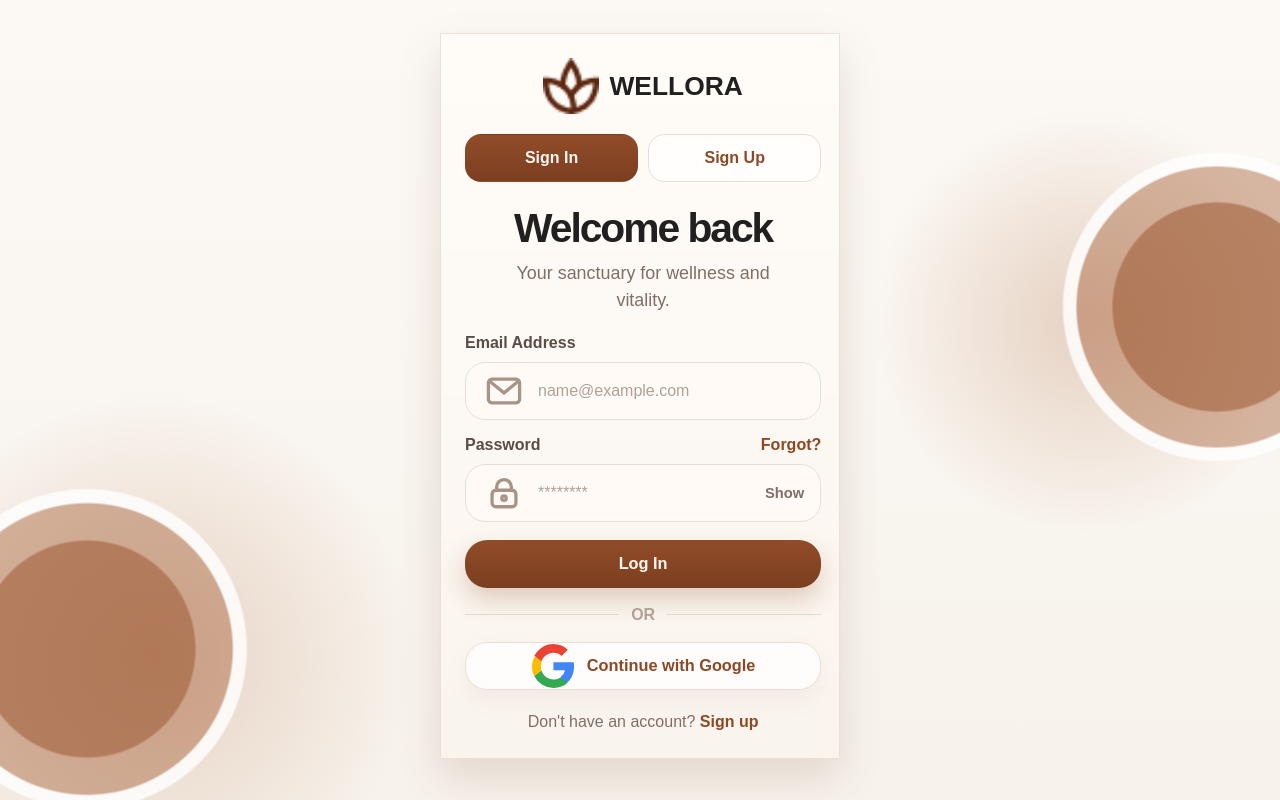
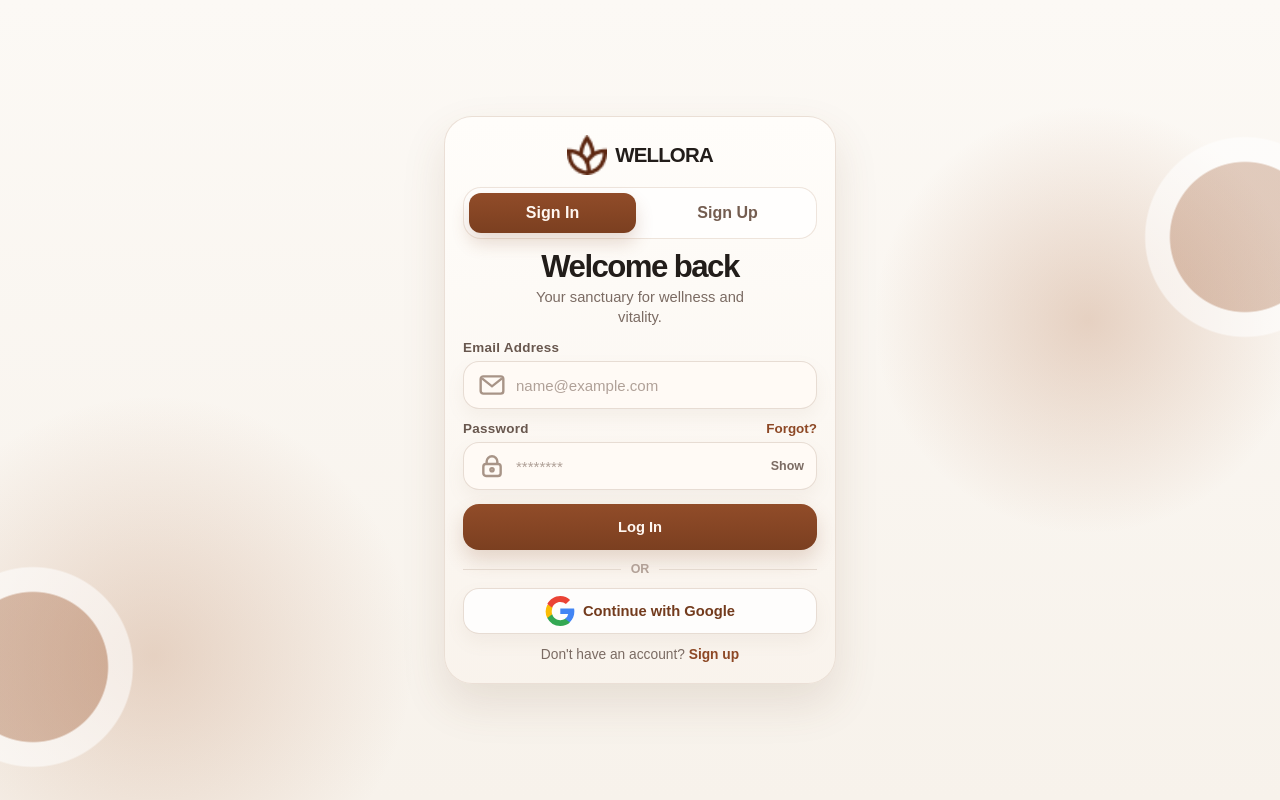
Before and after one commit to favourosofisan-dev/wellora-mvp, a plain HTML site: page login.html in a window 1280 px wide. Drawn offline with nearby package versions, Linux system fonts and the light colour scheme.

Commit message:
Fix login page overflow and update UI styling

```diff
--- a/login.html
+++ b/login.html
@@ -15,13 +15,14 @@
   <style>
     :root {
       --bg: #f7f2eb;
-      --surface: rgba(255, 250, 245, 0.88);
+      --surface: rgba(255, 252, 248, 0.94);
       --surface-strong: #fffaf5;
-      --text: #211f1f;
-      --muted: #806f66;
-      --border: #eaded4;
+      --text: #221d1a;
+      --muted: #7b6b63;
+      --border: rgba(231, 219, 210, 0.96);
       --accent: #8d4825;
-      --shadow: 0 18px 40px rgba(118, 77, 48, 0.16);
+      --accent-strong: #733b1d;
+      --shadow: 0 20px 44px rgba(118, 77, 48, 0.13);
     }
 
     * {
@@ -47,6 +48,16 @@
       min-height: 100dvh;
     }
 
+    body.login-screen {
+      overflow: hidden;
+    }
+
+    body.login-screen > main.page {
+      padding-top: max(8px, env(safe-area-inset-top, 0px)) !important;
+      padding-bottom: max(8px, env(safe-area-inset-bottom, 0px)) !important;
+      overflow: hidden !important;
+    }
+
     .page {
       width: 100%;
       max-width: 100%;
@@ -56,9 +67,9 @@
       align-items: center;
       justify-content: center;
       overflow-x: hidden;
-      padding: 20px;
+      overflow-y: hidden;
+      padding: 10px 12px;
       position: relative;
-      overflow-y: auto;
       isolation: isolate;
     }
 
@@ -73,111 +84,119 @@
     }
 
     .page::before {
-      width: 260px;
-      height: 260px;
-      left: -88px;
-      bottom: 16px;
+      width: 220px;
+      height: 220px;
+      left: -92px;
+      bottom: 8px;
       background:
-        radial-gradient(circle, rgba(160, 92, 54, 0.84) 0 46%, rgba(166, 95, 54, 0.48) 47% 62%, rgba(255, 255, 255, 0.92) 63% 68%, transparent 69%);
+        radial-gradient(circle, rgba(160, 92, 54, 0.38) 0 42%, rgba(255, 255, 255, 0.64) 43% 56%, transparent 57%);
     }
 
     .page::after {
-      width: 260px;
-      height: 260px;
-      right: -104px;
-      top: 158px;
+      width: 220px;
+      height: 220px;
+      right: -90px;
+      top: 112px;
       background:
-        radial-gradient(circle, rgba(160, 92, 54, 0.84) 0 46%, rgba(166, 95, 54, 0.48) 47% 62%, rgba(255, 255, 255, 0.92) 63% 68%, transparent 69%);
+        radial-gradient(circle, rgba(160, 92, 54, 0.32) 0 42%, rgba(255, 255, 255, 0.64) 43% 56%, transparent 57%);
     }
 
     .auth-card {
       width: 100%;
-      max-width: 400px;
+      max-width: 392px;
       margin: 0 auto;
-      background: linear-gradient(180deg, rgba(255, 252, 248, 0.96), rgba(250, 244, 237, 0.98));
-      border: 1px solid rgba(234, 222, 212, 0.9);
+      background: linear-gradient(180deg, rgba(255, 253, 250, 0.98), rgba(249, 243, 236, 0.98));
+      border: 1px solid rgba(234, 222, 212, 0.92);
+      border-radius: 28px;
       box-shadow: var(--shadow);
       padding: 16px;
+      position: relative;
+      backdrop-filter: blur(10px);
+    }
+
+    .auth-card > div {
       display: grid;
-      gap: 22px;
-      position: relative;
+      gap: 12px;
     }
 
     .auth-tabs {
       display: flex;
-      flex-wrap: wrap;
-      gap: 10px;
-      margin-bottom: 24px;
+      gap: 8px;
+      padding: 5px;
+      border-radius: 18px;
+      background: rgba(255, 255, 255, 0.66);
+      border: 1px solid rgba(234, 222, 212, 0.8);
     }
 
     .auth-tab {
-      flex: 1 1 140px;
-      min-height: 48px;
-      border-radius: 16px;
+      flex: 1 1 0;
+      min-height: 40px;
+      border-radius: 12px;
       display: inline-flex;
       align-items: center;
       justify-content: center;
-      padding: 10px 16px;
+      padding: 10px 14px;
       text-decoration: none;
-      font-weight: 800;
-      border: 1px solid var(--border);
-      color: var(--accent);
-      background: rgba(255, 255, 255, 0.72);
+      font-weight: 700;
+      border: 0;
+      color: #745d50;
+      background: transparent;
     }
 
     .auth-tab.is-active {
       background: linear-gradient(180deg, #914c29 0%, #7b3f20 100%);
-      border-color: transparent;
       color: #fff7f1;
+      box-shadow: 0 10px 18px rgba(133, 73, 39, 0.2);
     }
 
     .brand {
       display: flex;
       align-items: center;
       justify-content: center;
-      gap: 10px;
-      margin-bottom: 20px;
+      gap: 8px;
+      margin: 0;
       color: var(--text);
       font-weight: 800;
-      font-size: 1.65rem;
+      font-size: 1.22rem;
+      letter-spacing: -0.04em;
     }
 
     .brand-mark {
-      width: 56px;
-      height: 56px;
+      width: 40px;
+      height: 40px;
       object-fit: contain;
       flex-shrink: 0;
     }
 
     .hero {
       text-align: center;
-      margin-bottom: 20px;
+      margin: 0;
     }
 
     .hero h1 {
       margin: 0;
-      font-size: 2.2rem;
-      line-height: 1.08;
+      font-size: 1.8rem;
+      line-height: 1;
       letter-spacing: -0.05em;
       font-weight: 800;
     }
 
     .hero p {
-      margin: 10px auto 0;
-      max-width: 270px;
+      margin: 6px auto 0;
+      max-width: 240px;
       color: var(--muted);
-      font-size: 1.08rem;
-      line-height: 1.5;
+      font-size: 0.9rem;
+      line-height: 1.35;
     }
 
     .form {
       display: grid;
-      gap: 16px;
+      gap: 12px;
     }
 
     .field-group {
       display: grid;
-      gap: 10px;
+      gap: 6px;
     }
 
     .field-row {
@@ -190,12 +209,13 @@
 
     .field-label,
     .text-link {
-      font-size: 1rem;
+      font-size: 0.84rem;
       font-weight: 700;
     }
 
     .field-label {
-      color: #594d46;
+      color: #68574e;
+      letter-spacing: 0.02em;
     }
 
     .text-link {
@@ -209,15 +229,16 @@
     }
 
     .input-shell {
-      min-height: 58px;
-      border-radius: 20px;
+      min-height: 48px;
+      border-radius: 16px;
       border: 1px solid var(--border);
       background: var(--surface-strong);
       display: flex;
       align-items: center;
-      gap: 12px;
-      padding: 0 16px;
+      gap: 8px;
+      padding: 0 12px;
       transition: border-color 0.2s ease, box-shadow 0.2s ease, transform 0.2s ease;
+      box-shadow: 0 8px 18px rgba(154, 123, 97, 0.08);
     }
 
     .input-shell:focus-within {
@@ -227,8 +248,8 @@
     }
 
     .input-icon {
-      width: 44px;
-      height: 44px;
+      width: 32px;
+      height: 32px;
       stroke: #a89487;
       flex-shrink: 0;
     }
@@ -240,7 +261,7 @@
       outline: 0;
       background: transparent;
       color: var(--text);
-      font-size: 1rem;
+      font-size: 0.94rem;
       font-family: inherit;
     }
 
@@ -255,7 +276,7 @@
       font-weight: 700;
       cursor: pointer;
       padding: 4px 0 4px 8px;
-      font-size: 0.92rem;
+      font-size: 0.78rem;
     }
 
     .toggle-password:hover,
@@ -266,10 +287,10 @@
     .primary-button,
     .google-button {
       width: 100%;
-      min-height: 48px;
-      border-radius: 22px;
+      min-height: 46px;
+      border-radius: 16px;
       font-family: inherit;
-      font-size: 1.02rem;
+      font-size: 0.92rem;
       font-weight: 800;
       cursor: pointer;
       transition: transform 0.2s ease, box-shadow 0.2s ease, border-color 0.2s ease;
@@ -279,7 +300,7 @@
       border: 0;
       background: linear-gradient(180deg, #914c29 0%, #7b3f20 100%);
       color: #fff7f1;
-      box-shadow: 0 12px 24px rgba(133, 73, 39, 0.24);
+      box-shadow: 0 10px 20px rgba(133, 73, 39, 0.2);
       margin-top: 2px;
     }
 
@@ -292,9 +313,10 @@
     .divider {
       display: flex;
       align-items: center;
-      gap: 12px;
-      margin: 2px 0;
+      gap: 10px;
+      margin: 0;
       color: #b2a197;
+      font-size: 0.78rem;
       font-weight: 700;
       justify-content: center;
     }
@@ -309,13 +331,13 @@
 
     .google-button {
       border: 1px solid var(--border);
-      background: rgba(255, 255, 255, 0.72);
-      color: #8d4825;
+      background: rgba(255, 255, 255, 0.8);
+      color: var(--accent-strong);
       display: inline-flex;
       align-items: center;
       justify-content: center;
-      gap: 12px;
-      box-shadow: 0 10px 22px rgba(154, 123, 97, 0.08);
+      gap: 8px;
+      box-shadow: 0 8px 18px rgba(154, 123, 97, 0.08);
     }
 
     .google-button span {
@@ -330,17 +352,17 @@
     }
 
     .google-icon {
-      width: 44px;
-      height: 44px;
+      width: 30px;
+      height: 30px;
       flex-shrink: 0;
     }
 
     .footer-links {
-      margin-top: 20px;
+      margin-top: 0;
       text-align: center;
       color: var(--muted);
-      font-size: 1rem;
-      line-height: 1.5;
+      font-size: 0.86rem;
+      line-height: 1.35;
     }
 
     .footer-links a {
@@ -354,89 +376,77 @@
       text-decoration: underline;
     }
 
-    .copyright {
-      margin: 40px 0 0;
-      text-align: center;
-      color: #b8a89f;
-      font-size: 0.78rem;
-      letter-spacing: 0.16em;
-      text-transform: uppercase;
-      font-weight: 700;
-    }
-
     @media (min-width: 480px) {
       .auth-card {
-        padding: 24px;
+        padding: 18px;
+      }
+
+      .brand {
+        font-size: 1.28rem;
       }
 
       .hero h1 {
-        font-size: 2.55rem;
+        font-size: 1.95rem;
       }
 
       .hero p {
-        font-size: 1.12rem;
+        font-size: 0.92rem;
       }
     }
 
     @media (min-width: 768px) {
       .page {
-        padding: 28px;
+        padding: 12px 16px;
       }
 
       .page::before {
-        width: 330px;
-        height: 330px;
-        left: -78px;
-        bottom: -14px;
+        width: 250px;
+        height: 250px;
       }
 
       .page::after {
-        width: 318px;
-        height: 318px;
-        right: -96px;
-        top: 148px;
+        width: 250px;
+        height: 250px;
       }
 
       .auth-card {
-        max-width: 400px;
-        padding: 24px;
+        max-width: 392px;
+        padding: 18px;
       }
     }
 
     @media (max-width: 480px) {
       .page {
-        align-items: flex-start;
-        padding: max(14px, env(safe-area-inset-top, 0px)) 14px max(18px, env(safe-area-inset-bottom, 0px));
+        padding: max(8px, env(safe-area-inset-top, 0px)) 10px max(8px, env(safe-area-inset-bottom, 0px));
       }
 
       .auth-card {
         padding: 14px;
-        gap: 18px;
       }
 
-      .auth-tab {
-        flex-basis: 100%;
+      .hero h1 {
+        font-size: 1.64rem;
       }
 
       .hero p {
         max-width: none;
-        font-size: 1.02rem;
+        font-size: 0.86rem;
       }
 
       .field-row {
         align-items: flex-start;
         flex-wrap: wrap;
-        gap: 8px;
+        gap: 6px;
       }
 
       .google-button {
-        padding-left: 14px;
-        padding-right: 14px;
+        padding-left: 10px;
+        padding-right: 10px;
       }
     }
   </style>
 </head>
-<body>
+<body class="login-screen">
   <main class="page">
     <section class="auth-card" aria-label="Login to Wellora">
       <div>
```
